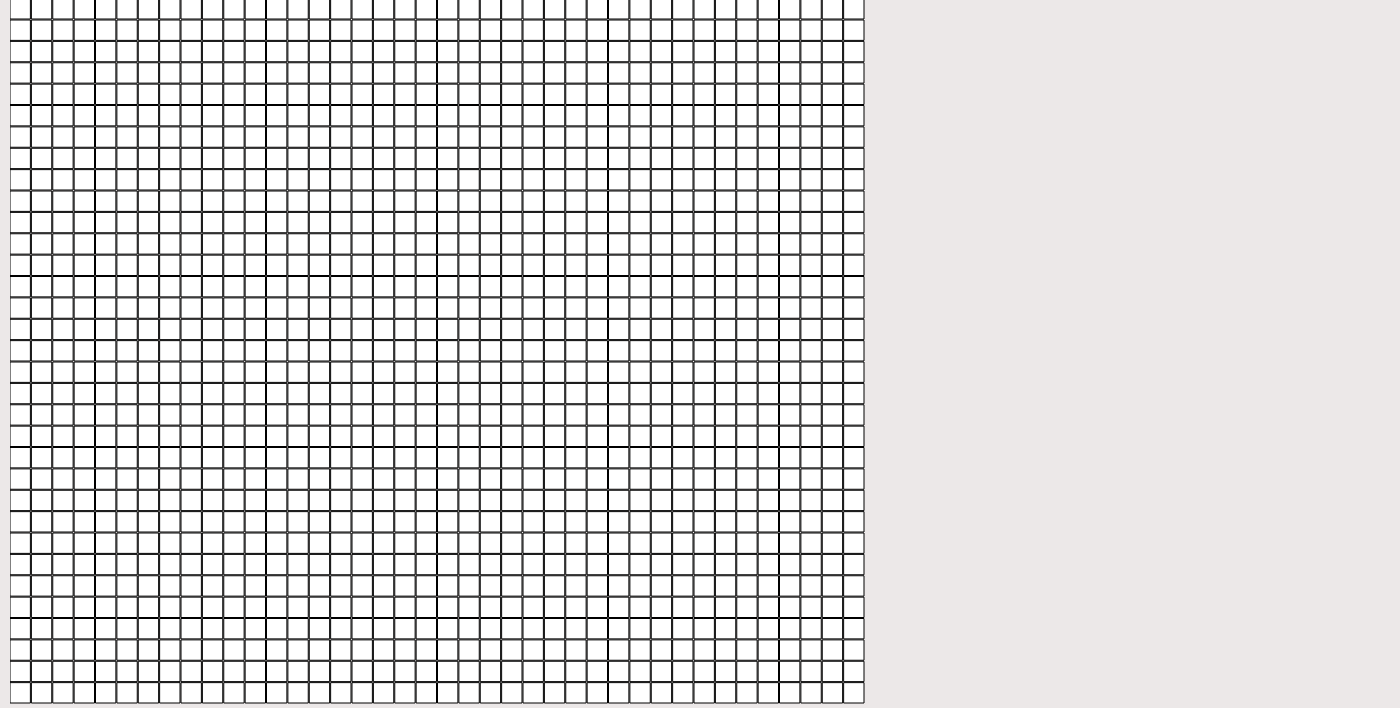
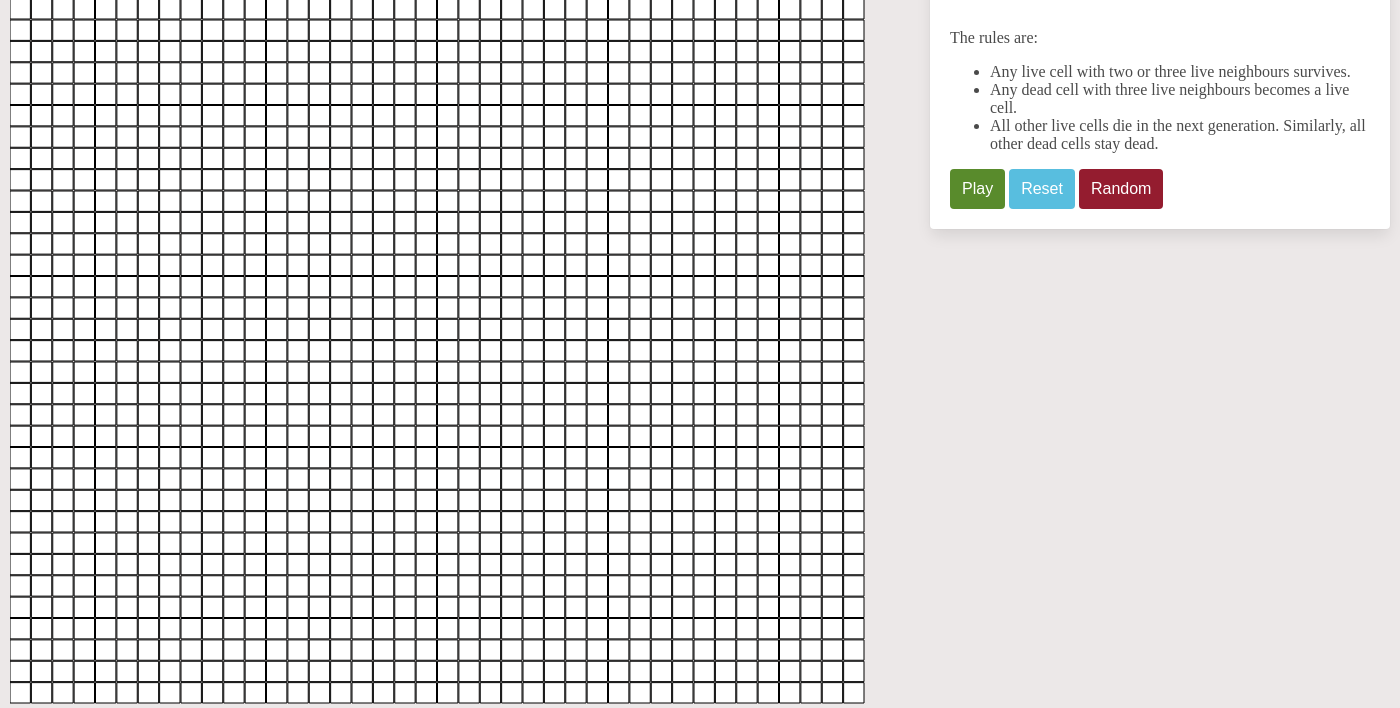
Before and after one commit to JdgaleTorre/GameOfLife2, a plain HTML site: page index.html in a window 1280 px wide. Shown: the part 161-869 px from the top of the page, 1400 px wide, since content can reach past the window. Drawn offline with Linux system fonts and the light colour scheme.

Commit message:
Adding CSS

```diff
--- a/index.html
+++ b/index.html
@@ -1,15 +1,14 @@
 <!DOCTYPE html>
 <html lang="en">
   <head>
-    <meta charset="UTF-8">
-    <meta name="viewport" content="width=device-width, initial-scale=1.0">
+    <meta charset="UTF-8" />
+    <meta name="viewport" content="width=device-width, initial-scale=1.0" />
     <title>Conway's Game of Life</title>
 
     <script src="./utils.js"></script>
     <script src="./cell.js"></script>
     <script src="./grid.js"></script>
-    <link rel="stylesheet" href="style.css">
-
+    <link rel="stylesheet" href="style.css" />
   </head>
   <body>
     <div class="container">
@@ -17,15 +16,32 @@
         <canvas id="grid" class="grid"></canvas>
       </div>
       <div class="actions">
+        <div class="card">
+          <div class="title">
+            <h1>Game of Life</h1>
+          </div>
+          <div class="rules">
+            The rules are:
+            <ul>
+              <li>Any live cell with two or three live neighbours survives.</li>
+              <li>
+                Any dead cell with three live neighbours becomes a live cell.
+              </li>
+              <li>
+                All other live cells die in the next generation. Similarly, all
+                other dead cells stay dead.
+              </li>
+            </ul>
+          </div>
           <div>
-                <button id="playButton">Play</button>
-                <button id="resetButton">Reset</button>
-                <button id="randomButton">Random</button>
+            <button id="playButton" class="button play">Play</button>
+            <button id="resetButton" class="button reset">Reset</button>
+            <button id="randomButton" class="button random">Random</button>
+          </div>
         </div>
       </div>
     </div>
 
-
     <script src="./main.js"></script>
   </body>
 </html>
--- a/style.css
+++ b/style.css
@@ -8,6 +8,9 @@ body, html {
     width: 100vw;
     height: 100vh;
     display: flex;
+    min-width: 1400px;
+    max-width: 1400px;
+    margin: auto;
     /* flex-direction: column; */
 }
 
@@ -16,11 +19,13 @@ body, html {
     flex: 1; */
     width: 900px;
     margin: 10px;
+    min-width: 900px;
 }
 
 .actions {
     /* width: 40%; */
     display: flex;
+    flex-direction: column;
     flex: 1;
     margin: 10px;
 }
@@ -28,3 +33,54 @@ body, html {
 .grid {
     width: 95%;
 }
+
+.title {
+    font-size: 2rem;
+}
+
+.button {
+    align-items: center;
+    border: 2px solid transparent;
+    border-radius: 4px;
+    box-shadow: none;
+    display: inline-flex;
+    font-size: 1rem;
+    height: 2.5em;
+    justify-content: flex-start;
+    line-height: 1.5;
+    padding-bottom: calc(0.5em - 2px);
+    padding-left: calc(0.75em - 2px);
+    padding-right: calc(0.75em - 2px);
+    padding-top: calc(0.5em - 2px);
+    position: relative;
+    vertical-align: top;
+    cursor: pointer;
+}
+
+.play {
+    background-color: #598B2C;
+    border-color: transparent;
+    color: #fff;
+}
+
+.reset {
+    background-color: #58bedf;
+    border-color: transparent;
+    color: #fff;
+}
+
+.random {
+    background-color: #941C2F;
+    border-color: transparent;
+    color: #fff;
+}
+
+.card {
+    background-color: #fff;
+    border-radius: 0.25rem;
+    box-shadow: 0 0.5em 1em -0.125em rgb(10 10 10 / 10%), 0 0px 0 1px rgb(10 10 10 / 2%);
+    color: #4a4a4a;
+    max-width: 100%;
+    position: relative;
+    padding: 20px;
+}
```
Lines whose indentation alone changed are shown as unchanged.
